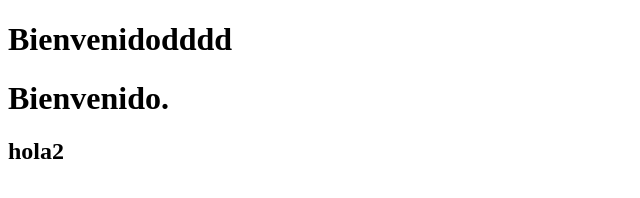
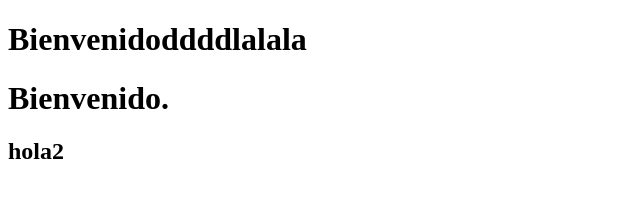
Before and after one commit to cead87/pagina-web, a plain HTML site: page indexdos.html in a window 1280 px wide. Shown: the whole page, without its empty margins (0-640 px from the left). Drawn offline with Linux system fonts and the light colour scheme.

Commit message:
otra
otra

```diff
--- a/indexdos.html
+++ b/indexdos.html
@@ -6,7 +6,7 @@
 	<title>Estudio dos</title>
 </head>
 <body>
-	<h1>Bienvenidodddd</h1>
+	<h1>Bienvenidoddddlalala</h1>
 	<h1>Bienvenido.</h1>
 	<h2>hola2</h2>
 
```
